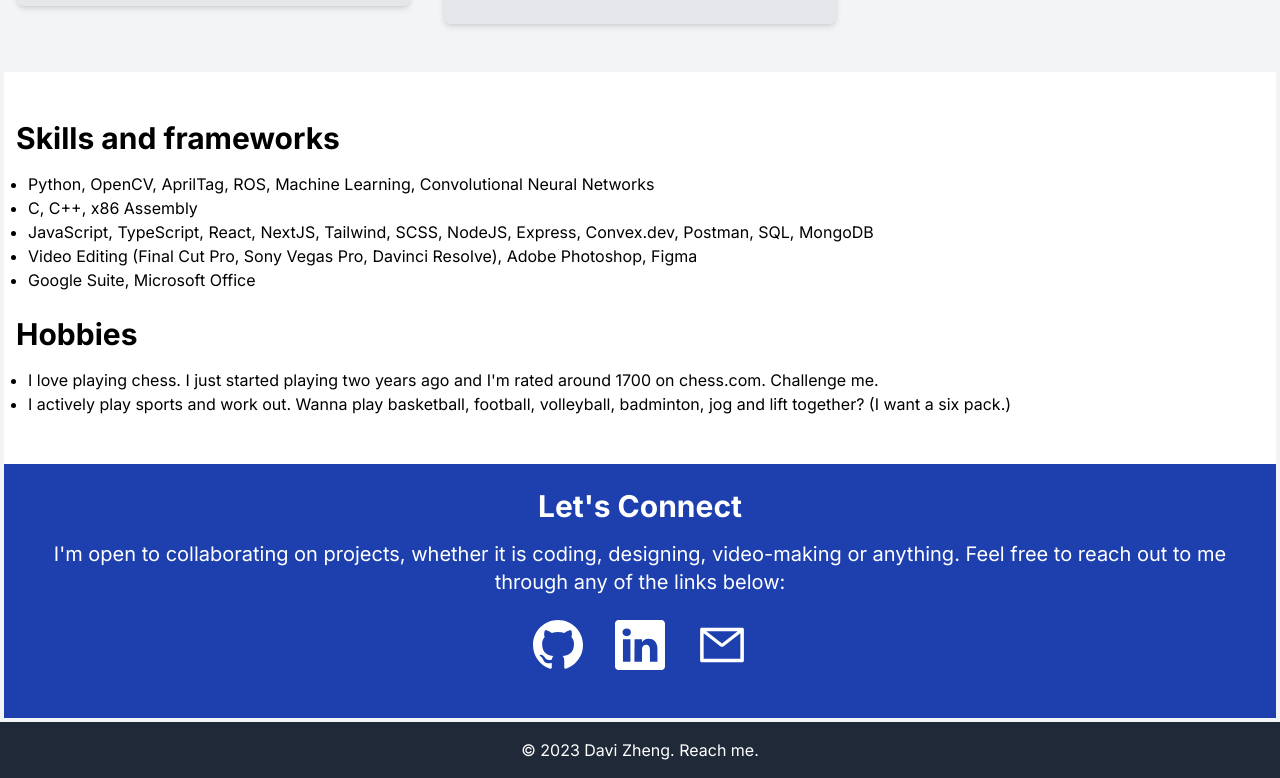
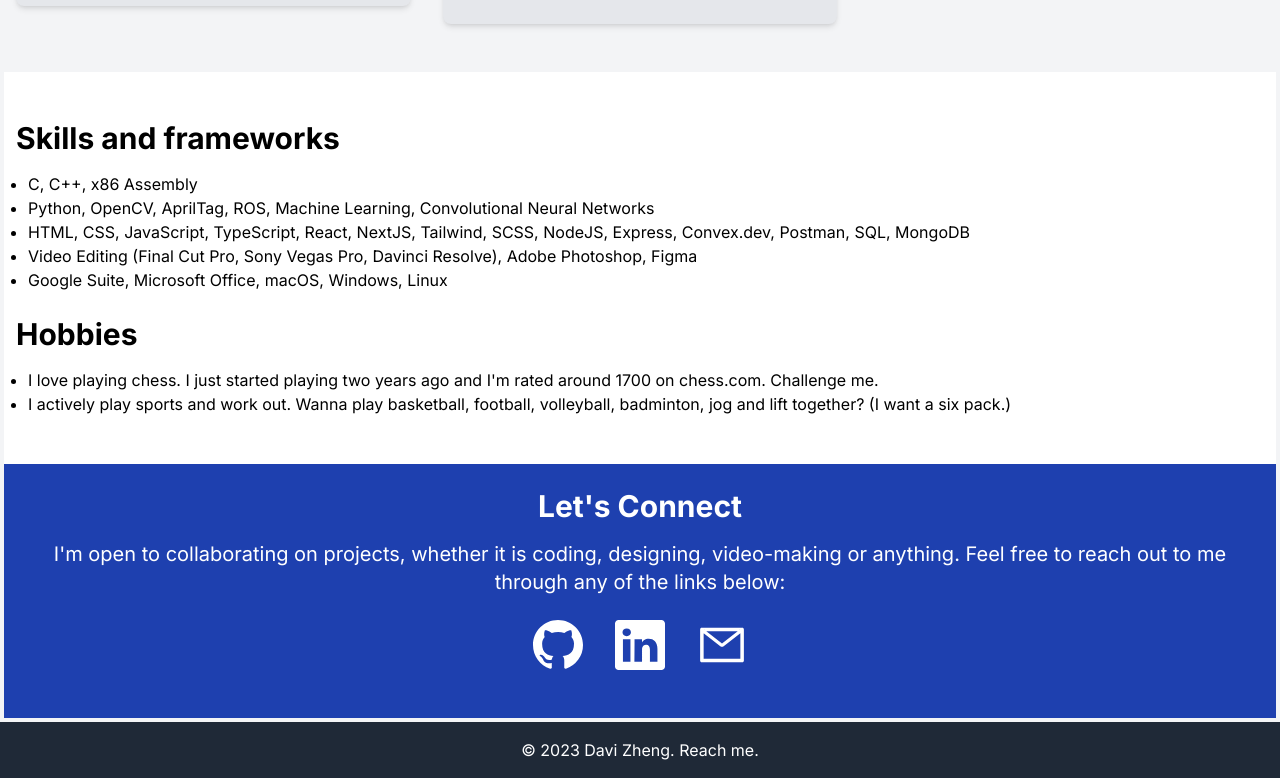
Before and after one commit to DaviZCodes/my-website-bento, a Next.js app: page / in a window 1280 px wide. Shown: the part 1360-2138 px from the top of the page. Built offline with nearby package versions, Linux system fonts and the light colour scheme.

Commit message:
skills updated

```diff
--- a/src/app/components/Skills.tsx
+++ b/src/app/components/Skills.tsx
@@ -4,20 +4,21 @@ export default function Skills() {
       <div className="container mx-auto">
         <h2 className="text-3xl font-bold mb-4">Skills and frameworks</h2>
         <ul className="list-disc pl-3">
+          <li>C, C++, x86 Assembly</li>
           <li>
             Python, OpenCV, AprilTag, ROS, Machine Learning, Convolutional
             Neural Networks
           </li>
-          <li>C, C++, x86 Assembly</li>
+
           <li>
-            JavaScript, TypeScript, React, NextJS, Tailwind, SCSS, NodeJS,
-            Express, Convex.dev, Postman, SQL, MongoDB
+            HTML, CSS, JavaScript, TypeScript, React, NextJS, Tailwind, SCSS,
+            NodeJS, Express, Convex.dev, Postman, SQL, MongoDB
           </li>
           <li>
             Video Editing (Final Cut Pro, Sony Vegas Pro, Davinci Resolve),
             Adobe Photoshop, Figma
           </li>
-          <li>Google Suite, Microsoft Office</li>
+          <li>Google Suite, Microsoft Office, macOS, Windows, Linux</li>
         </ul>
         <h2 className="text-3xl font-bold mt-6 mb-4">Hobbies</h2>
         <ul className="list-disc pl-3">
```
